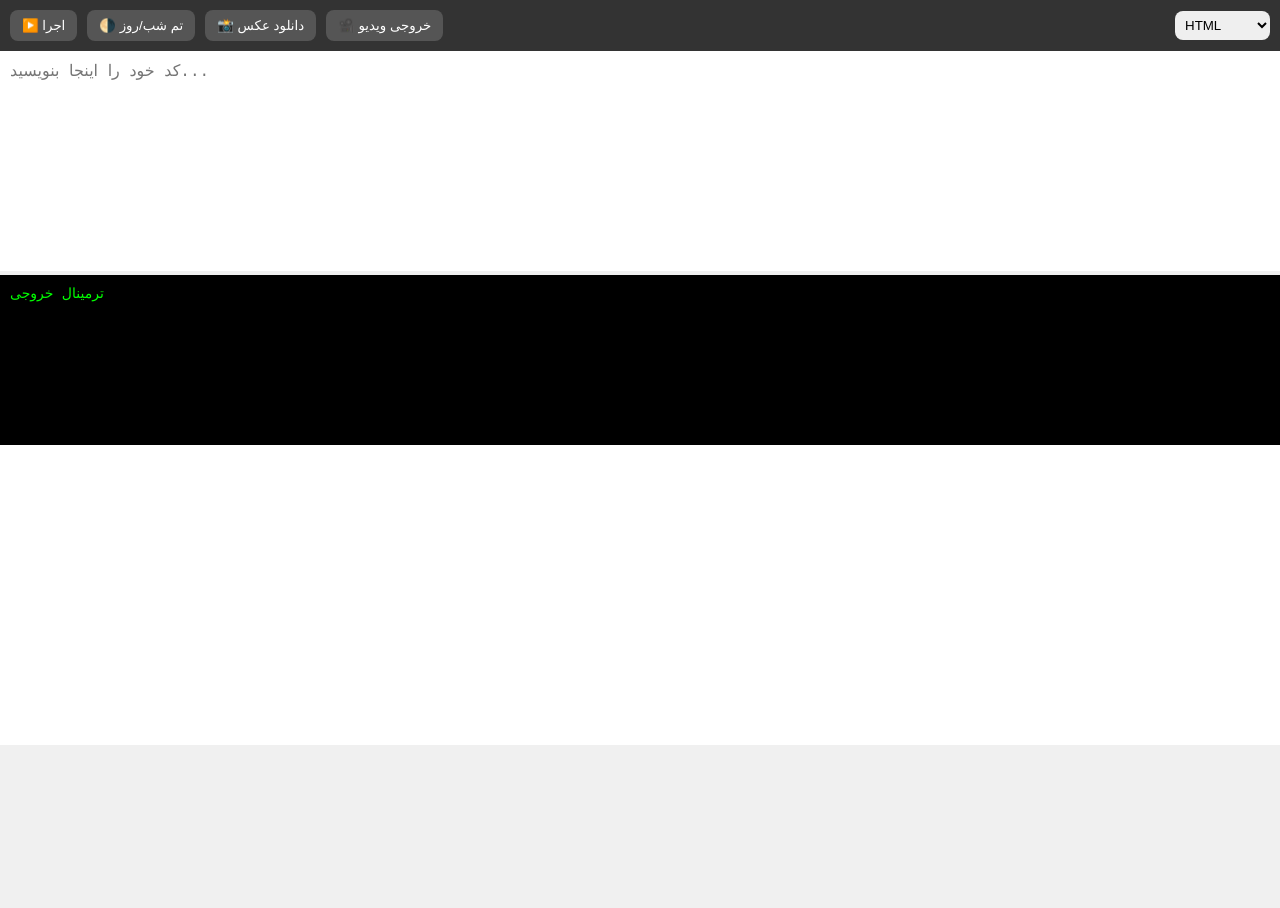
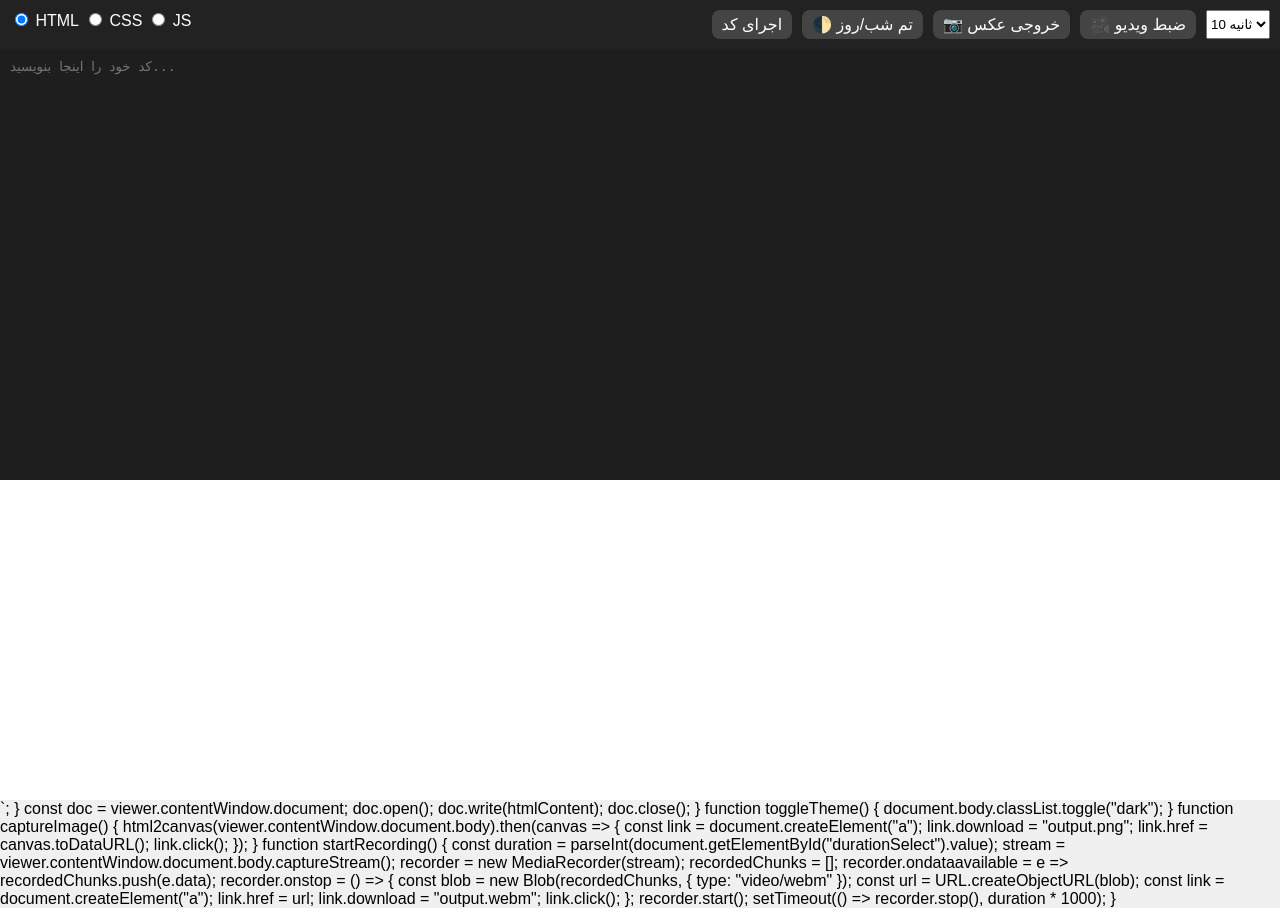
Before and after one commit to khaeruddin78811/Tm, a plain HTML site: page index.html in a window 1280 px wide. Before the commit the page ends 800 px from the top, so only its background shows below. Drawn offline with nearby package versions, Linux system fonts and the light colour scheme.

Commit message:
index.html

```diff
--- a/index.html
+++ b/index.html
@@ -1,128 +1,129 @@
-
-<!DOCTYPE html>
-<html lang="fa">
+<!DOCTYPE html><html lang="fa">
 <head>
-  <meta charset="UTF-8">
-  <title>محیط کدنویسی</title>
+  <meta charset="UTF-8" />
+  <meta name="viewport" content="width=device-width, initial-scale=1.0" />
+  <title>محیط کدنویسی تعاملی</title>
   <style>
     body {
       margin: 0;
       font-family: sans-serif;
-      background-color: #f0f0f0;
-      transition: background-color 0.3s, color 0.3s;
+      background: #f0f0f0;
+      transition: background 0.5s, color 0.5s;
     }
-    .dark {
-      background-color: #121212;
+    .container {
+      display: flex;
+      flex-direction: column;
+      height: 100vh;
+    }
+    .controls {
+      display: flex;
+      justify-content: space-between;
+      padding: 10px;
+      background: #222;
       color: white;
     }
-    .top-bar {
+    .editor {
+      flex: 1;
       display: flex;
-      justify-content: space-between;
-      align-items: center;
-      background-color: #333;
+      background: #282c34;
       color: white;
+    }
+    textarea {
+      width: 100%;
+      height: 100%;
+      background: #1e1e1e;
+      color: #0f0;
+      border: none;
       padding: 10px;
+      font-family: monospace;
+      resize: none;
+    }
+    iframe {
+      height: 40vh;
+      width: 100%;
+      border: none;
+      background: white;
     }
     .buttons {
       display: flex;
       gap: 10px;
     }
     button {
-      padding: 8px 12px;
+      padding: 5px 10px;
+      font-size: 1em;
+      cursor: pointer;
+      border-radius: 8px;
       border: none;
-      border-radius: 8px;
-      cursor: pointer;
-      background-color: #555;
+      background: #444;
       color: white;
-      transition: background-color 0.3s;
+      transition: 0.3s;
     }
     button:hover {
-      background-color: #777;
+      background: #666;
     }
-    select {
-      padding: 6px;
-      border-radius: 8px;
-      border: none;
+    .lang-select {
+      display: flex;
+      gap: 5px;
     }
-    #editor {
-      width: 100%;
-      height: 200px;
-      font-family: monospace;
-      padding: 10px;
-      border: none;
-      outline: none;
-      font-size: 16px;
-    }
-    iframe {
-      width: 100%;
-      height: 300px;
-      border: none;
-      background: white;
-    }
-    #terminal {
-      width: 100%;
-      background: black;
-      color: lime;
-      padding: 10px;
-      font-family: monospace;
-      font-size: 14px;
-      min-height: 150px;
+    .dark {
+      background: #1e1e1e;
+      color: #eee;
     }
   </style>
 </head>
 <body>
-  <div class="top-bar">
+  <div class="container">
+    <div class="controls">
+      <div class="lang-select">
+        <label><input type="radio" name="lang" value="html" checked /> HTML</label>
+        <label><input type="radio" name="lang" value="css" /> CSS</label>
+        <label><input type="radio" name="lang" value="js" /> JS</label>
+      </div>
       <div class="buttons">
-      <button onclick="runCode()">▶️ اجرا</button>
-      <button onclick="toggleTheme()">🌗 تم شب/روز</button>
-      <button onclick="downloadImage()">📸 دانلود عکس</button>
-      <button onclick="downloadVideo()">🎥 خروجی ویدیو</button>
-    </div>
-    <select id="language" onchange="setLanguage()">
-      <option value="html">HTML</option>
-      <option value="css">CSS</option>
-      <option value="js">JavaScript</option>
+        <button onclick="runCode()">اجرای کد</button>
+        <button onclick="toggleTheme()">🌓 تم شب/روز</button>
+        <button onclick="captureImage()">📷 خروجی عکس</button>
+        <button onclick="startRecording()">🎥 ضبط ویدیو</button>
+        <select id="durationSelect">
+          <option value="10">10 ثانیه</option>
+          <option value="30">30 ثانیه</option>
+          <option value="60">60 ثانیه</option>
+          <option value="90">90 ثانیه</option>
         </select>
       </div>
-
-  <textarea id="editor" placeholder="کد خود را اینجا بنویسید..."></textarea>
-
-  <div id="terminal">ترمینال خروجی</div>
+    </div><div class="editor">
+  <textarea id="code" placeholder="کد خود را اینجا بنویسید..."></textarea>
+</div>
 <iframe id="viewer"></iframe>
 
-  <script>
-    const editor = document.getElementById("editor");
+  </div>  <script>
+    const textarea = document.getElementById("code");
     const viewer = document.getElementById("viewer");
-    const terminal = document.getElementById("terminal");
+    let theme = "light";
+    let recorder, recordedChunks = [], stream;
 
     function runCode() {
-      const code = editor.value;
-      const lang = document.getElementById("language").value;
-      let output = "";
-
+      const lang = document.querySelector('input[name="lang"]:checked').value;
+      let code = textarea.value;
+      let htmlContent = '';
       if (lang === "html") {
-        output = code;
+        htmlContent = code;
       } else if (lang === "css") {
-        output = `<style>${code}</style>`;
-      } else if (lang === "js") {
-        output = `<script>${code}<\/script>`;
+        htmlContent = `<style>${code}</style>`;} else if (lang === "js") {
+    htmlContent = `<script>${code}</script>`;
   }
-
-      viewer.srcdoc = output;
-      terminal.textContent = "";
+  const doc = viewer.contentWindow.document;
+  doc.open();
+  doc.write(htmlContent);
+  doc.close();
 }
 
 function toggleTheme() {
   document.body.classList.toggle("dark");
 }
 
-    function setLanguage() {
-      const lang = document.getElementById("language").value;
-      editor.placeholder = `کد ${lang.toUpperCase()} خود را اینجا بنویسید...`;
-    }
-
-    function downloadImage() {
-      html2canvas(viewer.contentDocument.body).then(canvas => {
+function captureImage() {
+  html2canvas(viewer.contentWindow.document.body).then(canvas => {
     const link = document.createElement("a");
     link.download = "output.png";
     link.href = canvas.toDataURL();
@@ -130,10 +131,23 @@
   });
 }
 
-    function downloadVideo() {
-      alert("در حال توسعه... قابلیت ضبط ویدیو به زودی اضافه خواهد شد.");
+function startRecording() {
+  const duration = parseInt(document.getElementById("durationSelect").value);
+  stream = viewer.contentWindow.document.body.captureStream();
+  recorder = new MediaRecorder(stream);
+  recordedChunks = [];
+  recorder.ondataavailable = e => recordedChunks.push(e.data);
+  recorder.onstop = () => {
+    const blob = new Blob(recordedChunks, { type: "video/webm" });
+    const url = URL.createObjectURL(blob);
+    const link = document.createElement("a");
+    link.href = url;
+    link.download = "output.webm";
+    link.click();
+  };
+  recorder.start();
+  setTimeout(() => recorder.stop(), duration * 1000);
 }
-  </script>
-  <script src="https://cdnjs.cloudflare.com/ajax/libs/html2canvas/1.4.1/html2canvas.min.js"></script>
-</body>
+
+  </script>  <script src="https://cdnjs.cloudflare.com/ajax/libs/html2canvas/1.4.1/html2canvas.min.js"></script></body>
 </html>
```
Lines whose indentation alone changed are shown as unchanged.
